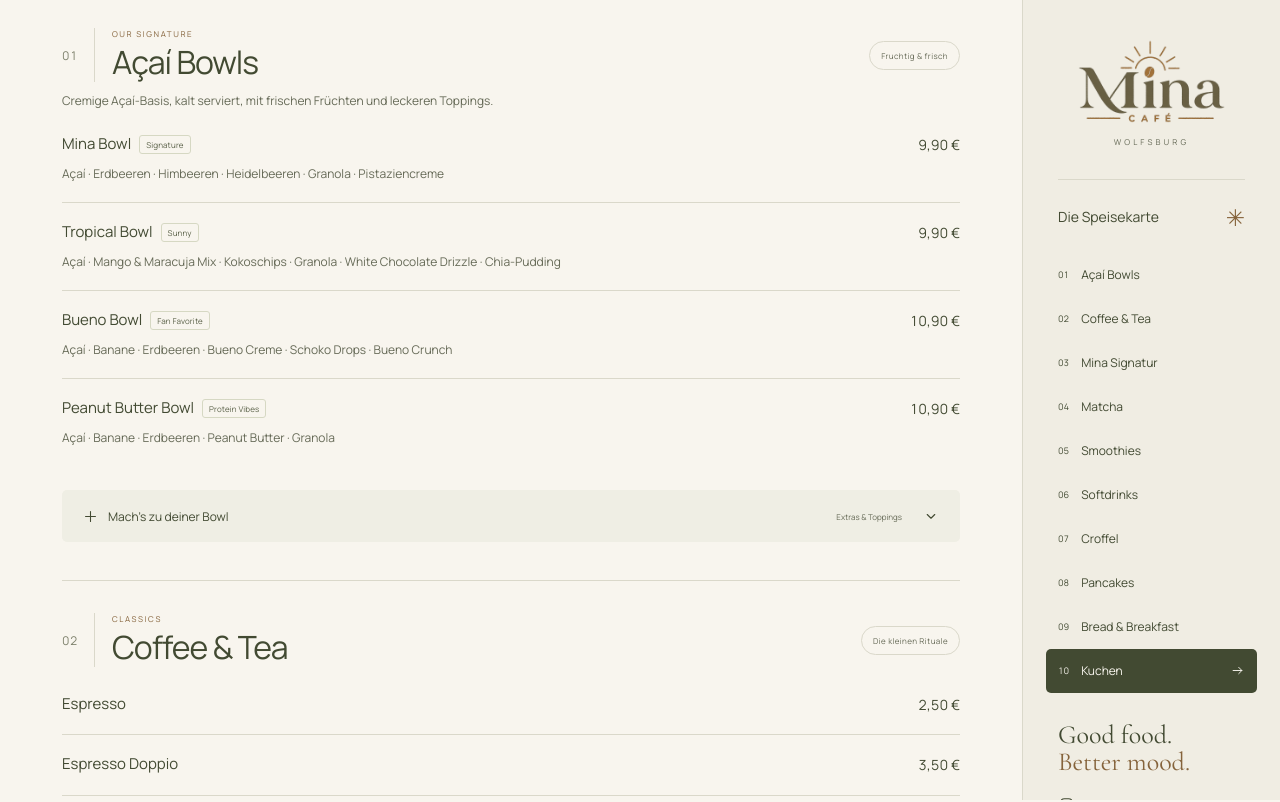
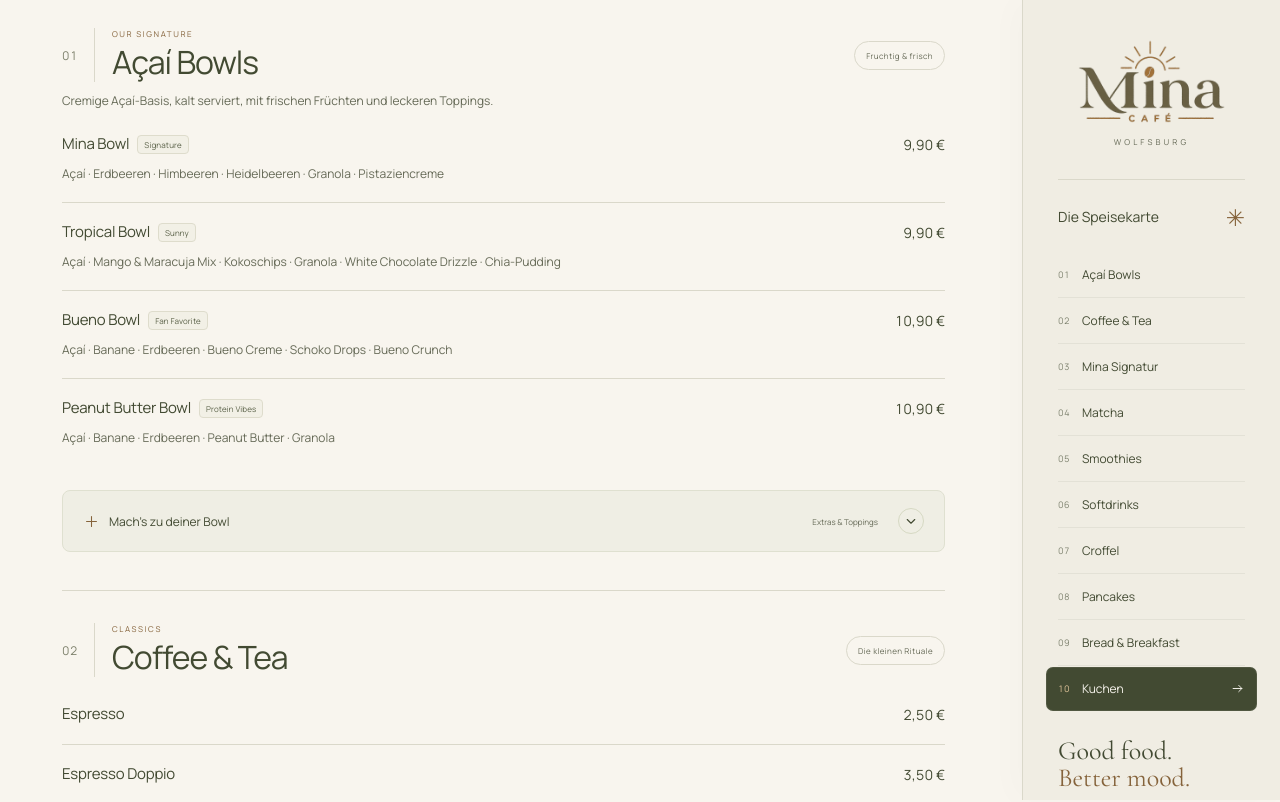
Before and after one commit to itachiyek/mina, a React (Vite) app: page / in a window 1280 px wide. Shown: the top 802 px of the page. Built offline with nearby package versions, Linux system fonts and the light colour scheme.

Commit message:
Fix mobile drawer stability and refine navigation details

```diff
--- a/App.jsx
+++ b/App.jsx
@@ -1,5 +1,10 @@
-import React, { useEffect, useRef, useState } from "react";
-import { AnimatePresence, motion, useReducedMotion } from "framer-motion";
+import React, { useEffect, useLayoutEffect, useRef, useState } from "react";
+import {
+  AnimatePresence,
+  motion,
+  useIsPresent,
+  useReducedMotion,
+} from "framer-motion";
 import { menu } from "./menu.js";
 
 const categories = menu.categories;
@@ -137,10 +142,11 @@ function CategoryNavigation({ active, onNavigate, mobile = false }) {
                 onNavigate(category.id);
               }}
             >
-              {current && (
+              {current && mobile && <span className="category-link__active" />}
+              {current && !mobile && (
                 <motion.span
                   className="category-link__active"
-                  layoutId={mobile ? "mobile-category" : "desktop-category"}
+                  layoutId="desktop-category"
                   transition={{
                     type: "spring",
                     stiffness: 400,
@@ -196,24 +202,29 @@ function Sidebar({ active, onNavigate }) {
   );
 }
 
-function MobileDrawer({
-  open,
-  onClose,
-  active,
-  onNavigate,
-  returnFocusRef,
-  backgroundRef,
-}) {
+function DrawerPanel({ onClose, active, onNavigate, backgroundRef }) {
   const dialogRef = useRef(null);
   const reduceMotion = useReducedMotion();
-  useEffect(() => {
-    if (!open) return;
+  const isPresent = useIsPresent();
+  useLayoutEffect(() => {
     const background = backgroundRef.current;
-    const previousOverflow = document.body.style.overflow;
-    document.body.style.overflow = "hidden";
+    const body = document.body;
+    const scrollY = window.scrollY;
+    const styleKeys = ["position", "top", "left", "right", "overflow"];
+    const previousStyles = Object.fromEntries(
+      styleKeys.map((key) => [key, body.style[key]]),
+    );
+    // Keep the page still on touch devices, including iOS, for the entire exit.
+    Object.assign(body.style, {
+      position: "fixed",
+      top: `-${scrollY}px`,
+      left: "0",
+      right: "0",
+      overflow: "hidden",
+    });
     if (background) background.inert = true;
     const dialog = dialogRef.current;
-    dialog?.querySelector("button")?.focus();
+    dialog?.querySelector("button")?.focus({ preventScroll: true });
     const handleKey = (event) => {
       if (event.key === "Escape") {
         event.preventDefault();
@@ -227,10 +238,10 @@ function MobileDrawer({
       const last = focusable[focusable.length - 1];
       if (event.shiftKey && document.activeElement === first) {
         event.preventDefault();
-        last.focus();
+        last.focus({ preventScroll: true });
       } else if (!event.shiftKey && document.activeElement === last) {
         event.preventDefault();
-        first.focus();
+        first.focus({ preventScroll: true });
       }
     };
     const handleResize = () => {
@@ -239,29 +250,27 @@ function MobileDrawer({
     document.addEventListener("keydown", handleKey);
     window.addEventListener("resize", handleResize);
     return () => {
-      document.body.style.overflow = previousOverflow;
+      Object.assign(body.style, previousStyles);
       if (background) background.inert = false;
       document.removeEventListener("keydown", handleKey);
       window.removeEventListener("resize", handleResize);
-      returnFocusRef.current?.focus({ preventScroll: true });
+      window.scrollTo({ top: scrollY, behavior: "instant" });
     };
-  }, [open, onClose, returnFocusRef, backgroundRef]);
+  }, [onClose, backgroundRef]);
 
   return (
-    <AnimatePresence>
-      {open && (
     <motion.div
       className="drawer-layer"
-          key="navigation-drawer"
+      data-state={isPresent ? "open" : "closing"}
+    >
+      <motion.div
+        className="drawer-backdrop"
+        aria-hidden="true"
+        onClick={onClose}
         initial={{ opacity: 0 }}
         animate={{ opacity: 1 }}
         exit={{ opacity: 0 }}
-          transition={{ duration: 0.2 }}
-        >
-          <div
-            className="drawer-backdrop"
-            aria-hidden="true"
-            onClick={onClose}
+        transition={{ duration: reduceMotion ? 0 : 0.22 }}
       />
       <motion.div
         id="mobile-navigation"
@@ -273,7 +282,11 @@ function MobileDrawer({
         initial={{ x: reduceMotion ? 0 : "100%" }}
         animate={{ x: 0 }}
         exit={{ x: reduceMotion ? 0 : "100%" }}
-            transition={{ type: "spring", stiffness: 340, damping: 36 }}
+        transition={{
+          type: "tween",
+          duration: reduceMotion ? 0 : 0.3,
+          ease: [0.22, 1, 0.36, 1],
+        }}
       >
         <div className="drawer__top">
           <Logo onTop={() => onNavigate("top")} />
@@ -289,11 +302,7 @@ function MobileDrawer({
         </div>
         <p className="drawer__eyebrow">Mina Café · Wolfsburg</p>
         <h2 id="drawer-title">Was darf’s sein?</h2>
-            <CategoryNavigation
-              active={active}
-              onNavigate={onNavigate}
-              mobile
-            />
+        <CategoryNavigation active={active} onNavigate={onNavigate} mobile />
         <div className="drawer__bottom">
           <p>
             Such dir deinen Lieblingsmoment aus.
@@ -313,7 +322,20 @@ function MobileDrawer({
         </div>
       </motion.div>
     </motion.div>
-      )}
+  );
+}
+
+function MobileDrawer({ open, onAfterClose, ...props }) {
+  const closeFrame = useRef(0);
+  useEffect(() => () => cancelAnimationFrame(closeFrame.current), []);
+  return (
+    <AnimatePresence
+      onExitComplete={() => {
+        // The next frame follows React's unmount and scroll-lock cleanup.
+        closeFrame.current = requestAnimationFrame(onAfterClose);
+      }}
+    >
+      {open && <DrawerPanel key="navigation-drawer" {...props} />}
     </AnimatePresence>
   );
 }
@@ -434,17 +456,20 @@ export default function App() {
   const [drawerOpen, setDrawerOpen] = useState(false);
   const menuButtonRef = useRef(null);
   const backgroundRef = useRef(null);
+  const drawerPresent = useRef(false);
+  const pendingNavigation = useRef(null);
   const navigationLock = useRef({ id: "", until: 0 });
   const reduceMotion = useReducedMotion();
   const closeDrawer = React.useCallback(() => setDrawerOpen(false), []);
 
   function openDrawer(event) {
+    if (drawerPresent.current) return;
     menuButtonRef.current = event.currentTarget;
+    drawerPresent.current = true;
     setDrawerOpen(true);
   }
 
-  function navigate(id) {
-    closeDrawer();
+  function scrollToCategory(id) {
     const target = document.getElementById(id);
     if (!target) return;
     const isCategory = categories.some((category) => category.id === id);
@@ -453,6 +478,7 @@ export default function App() {
       until: performance.now() + (reduceMotion ? 0 : 1200),
     };
     setActive(isCategory ? id : categories[0].id);
+    if (window.location.hash !== `#${id}`)
       history.pushState(null, "", `#${id}`);
     requestAnimationFrame(() =>
       requestAnimationFrame(() => {
@@ -467,10 +493,35 @@ export default function App() {
     );
   }
 
+  function navigate(id) {
+    if (drawerPresent.current) {
+      pendingNavigation.current = id;
+      setDrawerOpen(false);
+      return;
+    }
+    scrollToCategory(id);
+  }
+
+  function finishClosing() {
+    drawerPresent.current = false;
+    const id = pendingNavigation.current;
+    pendingNavigation.current = null;
+    if (id) {
+      scrollToCategory(id);
+    } else {
+      const opener =
+        window.innerWidth <= 1000
+          ? menuButtonRef.current
+          : backgroundRef.current?.querySelector(".sidebar [aria-current]");
+      opener?.focus({ preventScroll: true });
+    }
+  }
+
   useEffect(() => {
     let frame = 0;
     const update = () => {
       frame = 0;
+      if (drawerPresent.current) return;
       const marker =
         window.innerWidth <= 600 ? 90 : window.innerWidth <= 1000 ? 96 : 130;
       const lock = navigationLock.current;
@@ -505,6 +556,11 @@ export default function App() {
       const id = window.location.hash.slice(1);
       const target = document.getElementById(id);
       if (target) {
+        if (drawerPresent.current) {
+          pendingNavigation.current = id;
+          setDrawerOpen(false);
+          return;
+        }
         const isCategory = categories.some((category) => category.id === id);
         navigationLock.current = {
           id: isCategory ? id : "",
@@ -608,9 +664,9 @@ export default function App() {
       <MobileDrawer
         open={drawerOpen}
         onClose={closeDrawer}
+        onAfterClose={finishClosing}
         active={active}
         onNavigate={navigate}
-        returnFocusRef={menuButtonRef}
         backgroundRef={backgroundRef}
       />
     </>
--- a/styles.css
+++ b/styles.css
@@ -23,10 +23,11 @@
 html {
   scroll-behavior: smooth;
   scroll-padding-top: 35px;
+  scrollbar-gutter: stable;
 }
 body {
   margin: 0;
-  min-width: 320px;
+  min-width: 0;
 }
 button,
 a {
@@ -112,6 +113,7 @@ h2:focus {
   padding: 34px 23px 22px;
   background: #f0ede3;
   overflow-y: auto;
+  box-shadow: -8px 0 32px rgb(66 74 50 / 2%);
 }
 .sidebar__brand {
   display: flex;
@@ -157,9 +159,28 @@ h2:focus {
   align-items: center;
   min-height: 44px;
   padding: 0 12px;
-  border-radius: 5px;
+  border-radius: 7px;
   font-size: 12px;
   font-weight: 500;
+  transition:
+    color 0.16s,
+    background-color 0.16s;
+}
+.nav-group {
+  display: grid;
+  gap: 2px;
+}
+.category-link:not(.is-active)::after {
+  content: "";
+  position: absolute;
+  right: 12px;
+  bottom: -1px;
+  left: 12px;
+  height: 1px;
+  background: rgb(66 74 50 / 7%);
+}
+.category-link:last-child::after {
+  display: none;
 }
 .category-link__active {
   position: absolute;
@@ -167,6 +188,7 @@ h2:focus {
   border-radius: inherit;
   background: var(--olive);
   z-index: -1;
+  box-shadow: inset 0 0 0 1px rgb(248 245 238 / 8%);
 }
 .category-link.is-active {
   color: var(--paper);
@@ -174,6 +196,12 @@ h2:focus {
 .category-link__number {
   font-size: 9px;
   font-variant-numeric: tabular-nums;
+  letter-spacing: 0.4px;
+  opacity: 0.66;
+}
+.category-link.is-active .category-link__number {
+  color: #e3c79c;
+  opacity: 1;
 }
 .category-link__name {
   flex: 1;
@@ -192,7 +220,7 @@ h2:focus {
 }
 .sidebar__footer {
   margin-top: auto;
-  padding: 28px 12px 0;
+  padding: 26px 12px 0;
 }
 .sidebar__footer > p {
   font-family: var(--serif);
@@ -313,6 +341,7 @@ h2:focus {
   font-size: 15px;
   font-weight: 600;
   line-height: 1.5;
+  letter-spacing: -0.2px;
 }
 .menu-item__copy > p {
   color: var(--muted);
@@ -330,8 +359,9 @@ h2:focus {
 }
 .item-badge {
   padding: 3px 6px;
-  border: 1px solid #d6d8c3;
-  border-radius: 3px;
+  border: 1px solid #dedccc;
+  border-radius: 4px;
+  background: #f2f0e6;
   color: #596047;
   font-size: 8px;
   letter-spacing: 0.15px;
@@ -350,7 +380,8 @@ h2:focus {
 .extras {
   margin-top: 24px;
   background: #efeee4;
-  border-radius: 5px;
+  border: 1px solid #dfe0d0;
+  border-radius: 8px;
 }
 .extras__trigger {
   background: transparent;
@@ -360,6 +391,15 @@ h2:focus {
   align-items: center;
   gap: 20px;
   font-size: 12px;
+  border-radius: inherit;
+  transition: background-color 0.16s;
+}
+.extras__trigger:hover,
+.extras__trigger[aria-expanded="true"] {
+  background: #e9eadb;
+}
+.extras__trigger:focus-visible {
+  outline-offset: 3px;
 }
 .extras__trigger > span:first-child {
   display: flex;
@@ -371,6 +411,15 @@ h2:focus {
 }
 .extras__trigger > span:last-child {
   display: flex;
+  align-items: center;
+  justify-content: center;
+  width: 26px;
+  height: 26px;
+  border: 1px solid #d6d9c3;
+  border-radius: 50%;
+}
+.extras__trigger > span:first-child > svg {
+  color: var(--bronze);
 }
 .extras__hint {
   color: var(--muted);
@@ -510,7 +559,7 @@ h2:focus {
   }
   .mobile-header {
     display: grid;
-    grid-template-columns: minmax(0, 1fr) auto minmax(0, 1fr);
+    grid-template-columns: 1fr auto;
     position: fixed;
     z-index: 20;
     top: 0;
@@ -520,15 +569,16 @@ h2:focus {
     height: 76px;
     padding: 8px 32px;
     border-bottom: 1px solid var(--line);
-    background: rgb(248 245 238 / 96%);
-    backdrop-filter: blur(16px);
+    background: var(--paper);
+    box-shadow: 0 3px 14px rgb(66 74 50 / 2%);
   }
   .brand--compact {
-    grid-column: 2;
+    grid-column: 1;
+    justify-self: start;
     width: 85px;
   }
   .mobile-menu-button {
-    grid-column: 3;
+    grid-column: 2;
     justify-self: end;
     display: flex;
     align-items: center;
@@ -540,7 +590,9 @@ h2:focus {
     border-radius: 50%;
     background: var(--olive);
     color: var(--paper);
-    box-shadow: 0 3px 9px rgb(66 74 50 / 10%);
+    box-shadow:
+      inset 0 0 0 1px rgb(248 245 238 / 12%),
+      0 3px 9px rgb(66 74 50 / 10%);
     transition:
       background 0.2s,
       box-shadow 0.2s;
@@ -570,25 +622,34 @@ h2:focus {
     z-index: 50;
     overflow: hidden;
   }
+  .drawer-layer[data-state="closing"] .drawer {
+    pointer-events: none;
+  }
   .drawer-backdrop {
     position: absolute;
     inset: 0;
-    background: rgb(32 37 22 / 35%);
-    backdrop-filter: blur(4px);
+    background: rgb(32 37 22 / 38%);
+    touch-action: none;
   }
   .drawer {
     position: absolute;
     inset: 0 0 0 auto;
     width: min(360px, 90vw);
     background: var(--paper);
-    padding: 23px 23px max(22px, env(safe-area-inset-bottom));
+    padding: 20px 23px max(22px, env(safe-area-inset-bottom));
+    border-left: 1px solid #dedbcd;
+    border-radius: 22px 0 0 22px;
+    box-shadow: -18px 0 55px rgb(24 31 17 / 15%);
     overflow-y: auto;
     overscroll-behavior: contain;
+    touch-action: pan-y;
   }
   .drawer__top {
     display: flex;
     align-items: center;
     justify-content: space-between;
+    padding-bottom: 17px;
+    border-bottom: 1px solid var(--line);
   }
   .drawer__top .brand {
     width: 112px;
@@ -599,15 +660,23 @@ h2:focus {
     display: flex;
     align-items: center;
     justify-content: center;
-    background: #efeee4;
+    background: #eeeee2;
+    border: 1px solid #dcdccc;
     border-radius: 50%;
+    transition:
+      background-color 0.16s,
+      border-color 0.16s;
+  }
+  .icon-button:hover {
+    background: #e4e6d5;
+    border-color: #c6cbb2;
   }
   .drawer__eyebrow {
     font-size: 8px;
-    letter-spacing: 1.5px;
+    letter-spacing: 1.7px;
     text-transform: uppercase;
-    color: var(--muted);
-    margin: 26px 0 7px;
+    color: var(--bronze);
+    margin: 21px 0 6px;
   }
   .drawer h2 {
     font-family: var(--sans);
@@ -615,7 +684,7 @@ h2:focus {
     font-size: 25px;
     letter-spacing: -0.8px;
     line-height: 1.3;
-    margin-bottom: 25px;
+    margin-bottom: 18px;
   }
   .drawer .category-link {
     min-height: 46px;
@@ -623,7 +692,7 @@ h2:focus {
     padding: 0 13px;
   }
   .drawer__bottom {
-    margin-top: 25px;
+    margin-top: 24px;
     padding-top: 20px;
     border-top: 1px solid var(--line);
   }
```
Also changed, not shown: 1 other file (tests, documents, lock files or other folders). Lines whose indentation alone changed are shown as unchanged.
